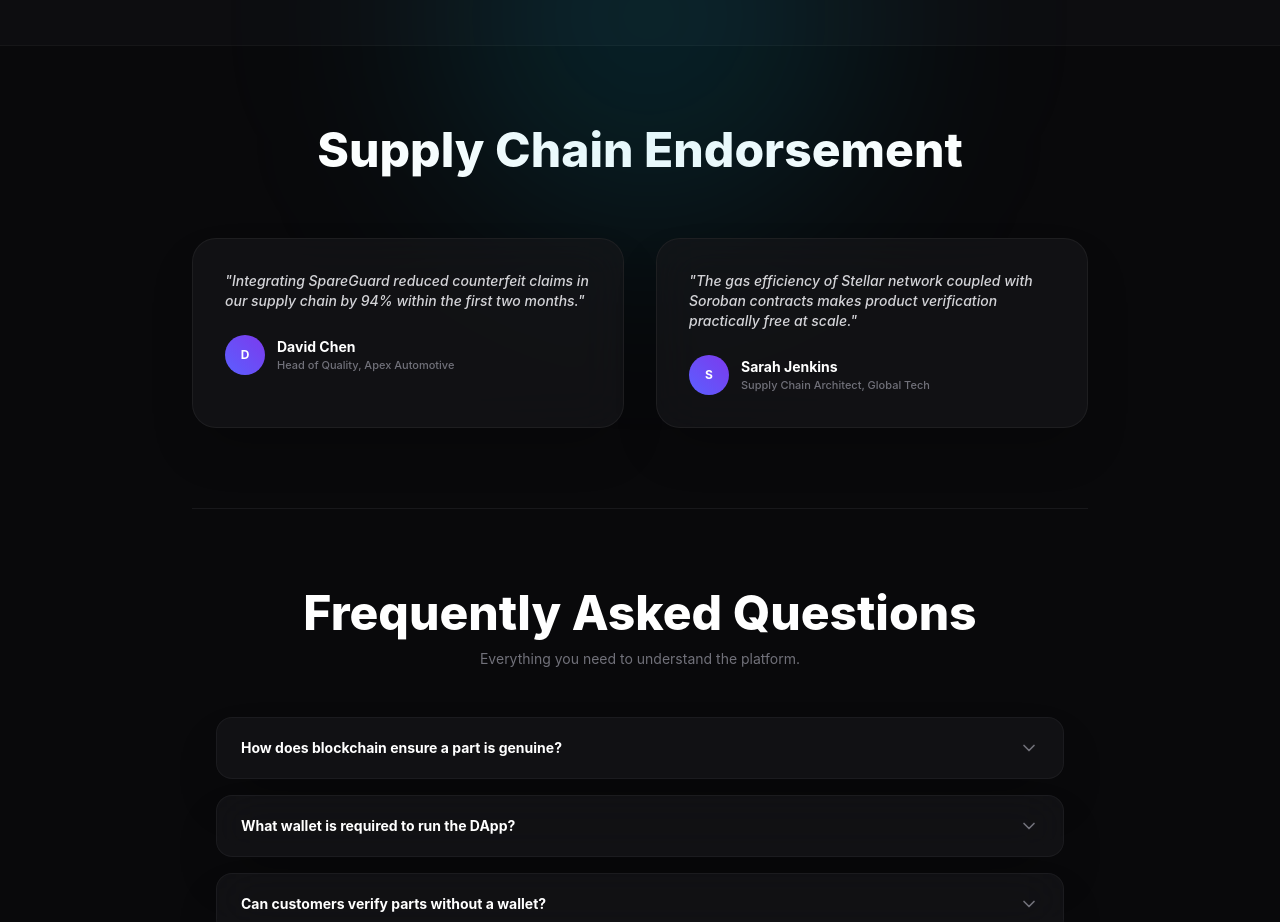
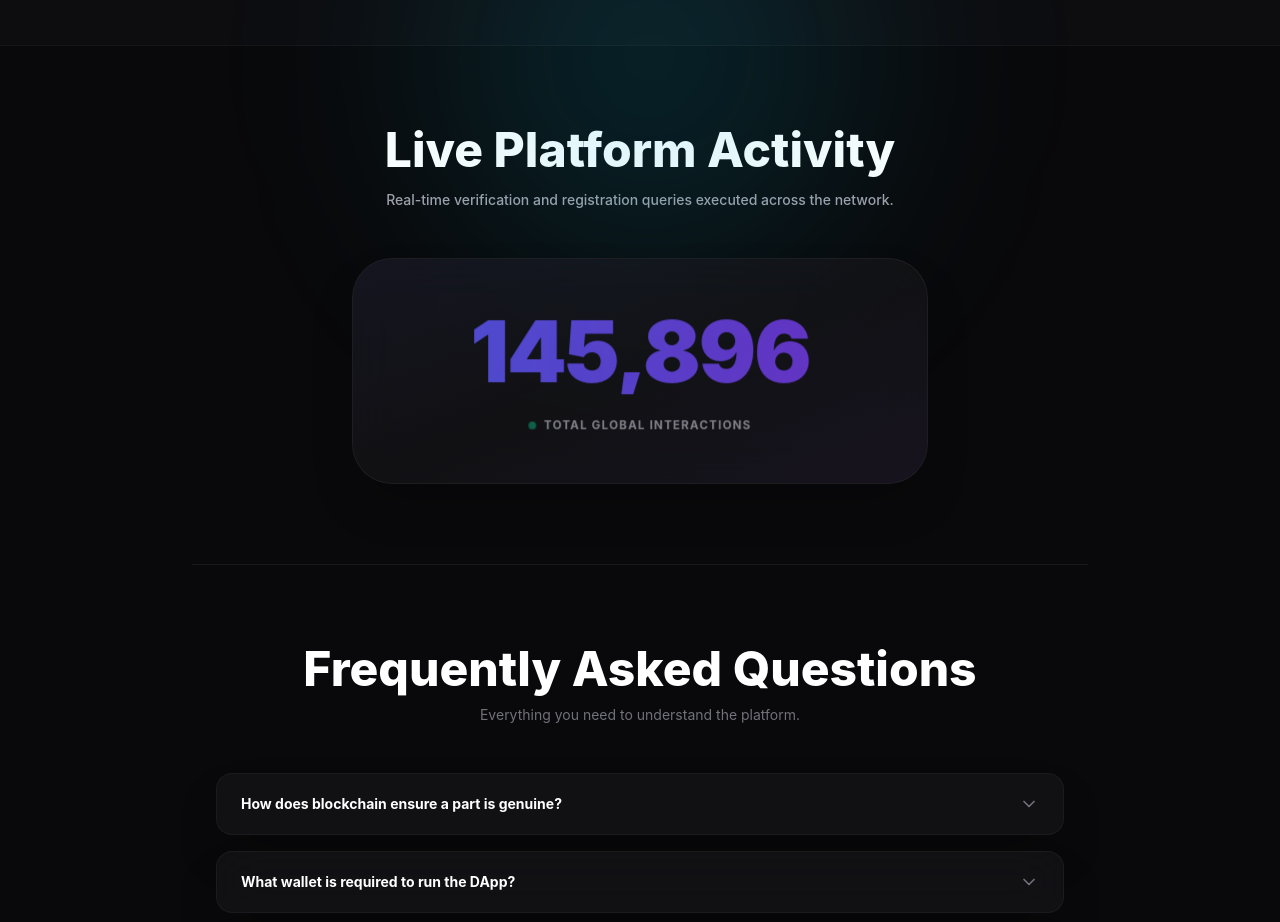
Before and after one commit to Moksh9595/SpareGuard-Dapp, a React (Vite) app: page / in a window 1280 px wide. Shown: the part 2380-3302 px from the top of the page. Built offline with nearby package versions, Linux system fonts and the light colour scheme; what @stellar/stellar-sdk would draw is missing.

Commit message:
Replace testimonials with live interaction counter

```diff
--- a/src/pages/LandingPage.tsx
+++ b/src/pages/LandingPage.tsx
@@ -1,4 +1,4 @@
-import React, { useState } from 'react'
+import React, { useState, useEffect } from 'react'
 import { Link } from 'react-router-dom'
 import { motion } from 'framer-motion'
 import {
@@ -18,6 +18,15 @@
 
 export default function LandingPage() {
   const [openFaq, setOpenFaq] = useState<number | null>(null)
+  const [interactionCount, setInteractionCount] = useState(145892)
+
+  useEffect(() => {
+    const interval = setInterval(() => {
+      // Simulate real-time interactions ticking up
+      setInteractionCount(prev => prev + Math.floor(Math.random() * 3) + 1)
+    }, 2500)
+    return () => clearInterval(interval)
+  }, [])
 
   const toggleFaq = (index: number) => {
     setOpenFaq(openFaq === index ? null : index)
@@ -256,27 +265,32 @@
         </div>
       </section>
 
-      {/* Testimonials */}
+      {/* Real-time Interaction Counter */}
       <section className="px-6 py-20 max-w-7xl mx-auto text-center">
-        <div className="text-center max-w-2xl mx-auto mb-16">
-          <h2 className="text-3xl md:text-5xl font-extrabold text-zinc-950 dark:text-white">Supply Chain Endorsement</h2>
+        <div className="text-center max-w-2xl mx-auto mb-12">
+          <h2 className="text-3xl md:text-5xl font-extrabold text-zinc-950 dark:text-white">Live Platform Activity</h2>
+          <p className="text-zinc-500 dark:text-zinc-400 text-sm mt-4 font-medium">
+            Real-time verification and registration queries executed across the network.
+          </p>
         </div>
 
-        <div className="grid grid-cols-1 md:grid-cols-2 gap-8 max-w-4xl mx-auto">
-          {testimonials.map((t, idx) => (
-            <div key={idx} className="glass-card p-8 rounded-3xl text-left border-zinc-200/60 dark:border-zinc-800/60">
-              <p className="text-sm italic text-zinc-600 dark:text-zinc-300 font-medium">"{t.quote}"</p>
-              <div className="mt-6 flex items-center gap-3">
-                <div className="w-10 h-10 rounded-full bg-gradient-to-tr from-[#5B5FFF] to-[#7C3AED] flex items-center justify-center text-white font-bold text-xs">
-                  {t.author[0]}
-                </div>
-                <div>
-                  <h5 className="text-sm font-bold text-zinc-950 dark:text-white">{t.author}</h5>
-                  <p className="text-[11px] text-zinc-500 font-medium">{t.role}</p>
-                </div>
-              </div>
+        <div className="glass-card max-w-xl mx-auto p-12 rounded-[2.5rem] border-zinc-200/60 dark:border-zinc-800/60 relative overflow-hidden shadow-2xl shadow-[#5B5FFF]/5">
+          <div className="absolute inset-0 bg-gradient-to-br from-[#5B5FFF]/10 via-transparent to-[#7C3AED]/10 opacity-50" />
+          <motion.div
+            key={interactionCount}
+            initial={{ scale: 0.97, opacity: 0.8 }}
+            animate={{ scale: 1, opacity: 1 }}
+            transition={{ type: 'spring', stiffness: 300, damping: 20 }}
+            className="relative"
+          >
+            <h3 className="text-6xl md:text-[5.5rem] font-black text-transparent bg-clip-text bg-gradient-to-r from-[#5B5FFF] to-[#7C3AED] tracking-tight">
+              {interactionCount.toLocaleString()}
+            </h3>
+            <div className="mt-6 flex items-center justify-center gap-2 text-xs uppercase tracking-widest font-bold text-zinc-500 dark:text-zinc-400">
+              <span className="w-2 h-2 rounded-full bg-emerald-500 animate-pulse" />
+              Total Global Interactions
             </div>
-          ))}
+          </motion.div>
         </div>
       </section>
 
```
